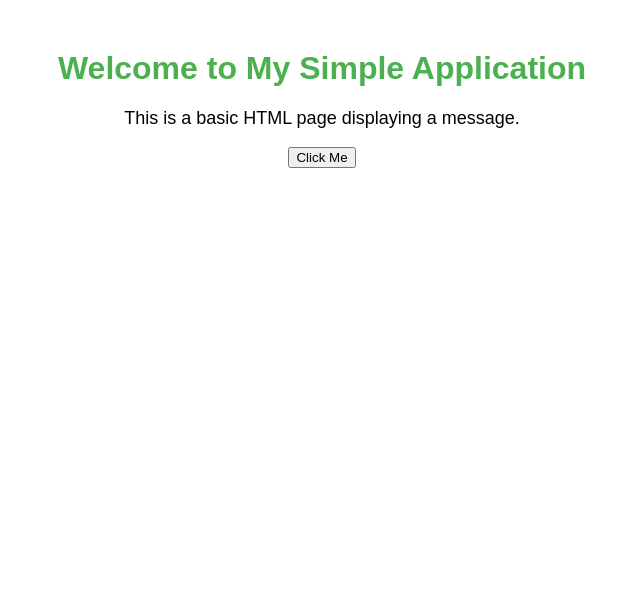
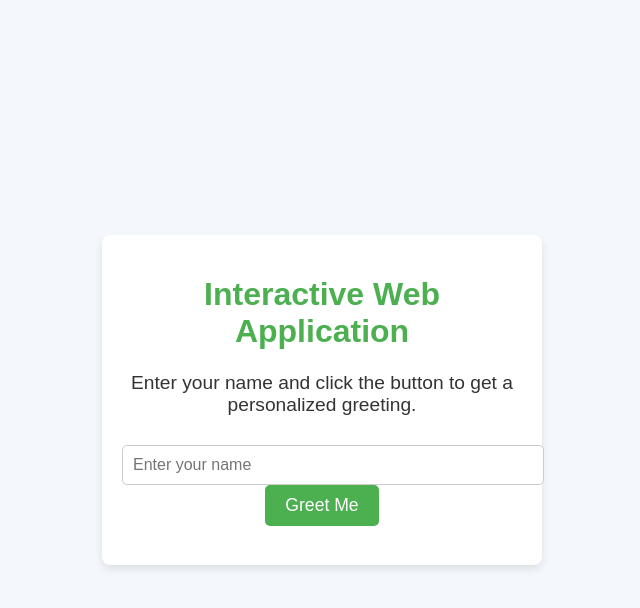
Before and after one commit to YogaAuth/sample, a plain HTML site: page index.html in a window 1280 px wide. Shown: the whole page, without its empty margins (318-958 px from the left). Drawn offline with Linux system fonts and the light colour scheme.

Commit message:
code modified

```diff
--- a/index.html
+++ b/index.html
@@ -3,30 +3,95 @@
 <head>
     <meta charset="UTF-8">
     <meta name="viewport" content="width=device-width, initial-scale=1.0">
-    <title>Simple Application</title>
+    <title>Interactive Web Application</title>
     <style>
         body {
-            font-family: Arial, sans-serif;
+            font-family: 'Arial', sans-serif;
+            background-color: #f4f7fc;
+            display: flex;
+            justify-content: center;
+            align-items: center;
+            height: 100vh;
+            margin: 0;
             text-align: center;
-            margin-top: 50px;
         }
+
+        .container {
+            background-color: #fff;
+            padding: 20px;
+            border-radius: 8px;
+            box-shadow: 0 4px 8px rgba(0, 0, 0, 0.1);
+            max-width: 400px;
+            width: 100%;
+        }
+
         h1 {
             color: #4CAF50;
+            font-size: 2em;
         }
+
         p {
-            font-size: 18px;
+            font-size: 1.2em;
+            color: #333;
+        }
+
+        button {
+            background-color: #4CAF50;
+            color: white;
+            border: none;
+            padding: 10px 20px;
+            font-size: 1.1em;
+            border-radius: 5px;
+            cursor: pointer;
+            transition: background-color 0.3s ease;
+        }
+
+        button:hover {
+            background-color: #45a049;
+        }
+
+        input[type="text"] {
+            padding: 10px;
+            font-size: 1em;
+            width: 100%;
+            border: 1px solid #ccc;
+            border-radius: 5px;
+            margin-top: 10px;
+        }
+
+        .response {
+            font-size: 1.2em;
+            margin-top: 15px;
+            color: #333;
         }
     </style>
 </head>
 <body>
-    <h1>Welcome to My Simple Application</h1>
-    <p>This is a basic HTML page displaying a message.</p>
-    <button onclick="changeMessage()">Click Me</button>
+
+    <div class="container">
+        <h1>Interactive Web Application</h1>
+        <p>Enter your name and click the button to get a personalized greeting.</p>
+
+        <input type="text" id="nameInput" placeholder="Enter your name" />
+        <button onclick="greetUser()">Greet Me</button>
+
+        <p class="response" id="greetingResponse"></p>
+    </div>
 
     <script>
-        function changeMessage() {
-            document.querySelector('p').innerText = 'You clicked the button!';
+        function greetUser() {
+            const name = document.getElementById('nameInput').value;
+            const greetingResponse = document.getElementById('greetingResponse');
+
+            if (name.trim() === "") {
+                greetingResponse.innerText = "Please enter a name!";
+                greetingResponse.style.color = "red";
+            } else {
+                greetingResponse.innerText = `Hello, ${name}! Welcome to our website.`;
+                greetingResponse.style.color = "#4CAF50";
+            }
         }
     </script>
+
 </body>
 </html>
```
